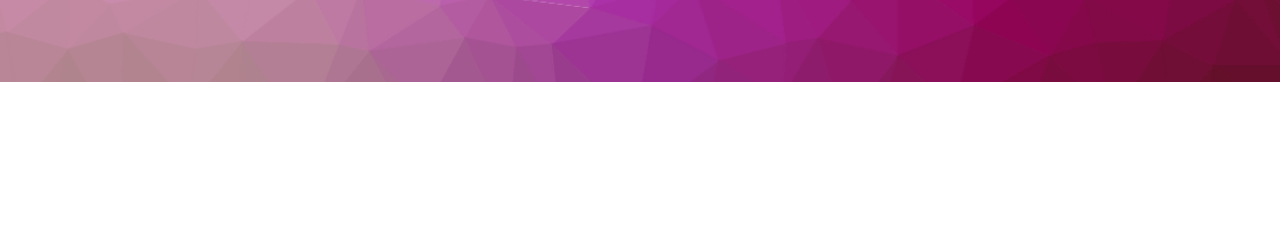
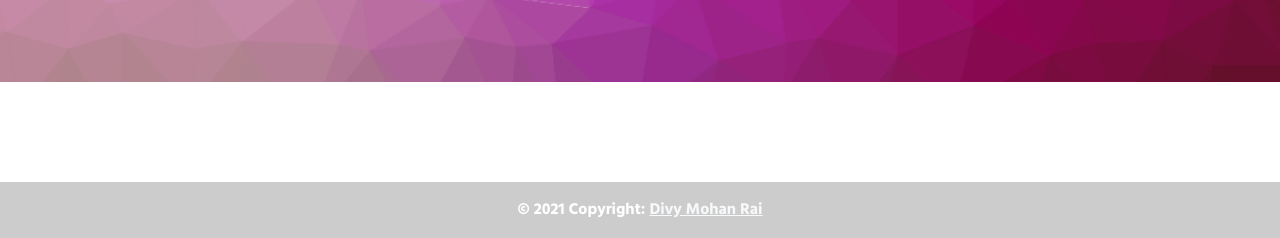
Before and after one commit to divy-14/Xmeme, a Django app: page / in a window 1280 px wide. Shown: the part 562-800 px from the top of the page. Run offline with Django 3.2, Linux system fonts and the light colour scheme; some libraries are stand-ins or nearby versions.

Commit message:
added footer

```diff
--- a/postmeme/templates/postmeme/base.html
+++ b/postmeme/templates/postmeme/base.html
@@ -44,6 +44,7 @@
       }
     </style>
 
+    <div class="wrapper">
       <nav id="topNav" class="navbar navbar-expand-lg navbar-light">
         <div class="container">
           <a class="navbar-brand" href="{% url 'postmeme-home' %}">
@@ -72,6 +73,21 @@
       <div class="container">
         {% block content %}{% endblock %}
       </div>
+
+      <footer class="fixed-bottom text-center text-lg-start">
+        <!-- Copyright -->
+        <div class="text-center p-3" style="background-color: rgba(0, 0, 0, 0.2); color: white;">
+            © 2021 Copyright:
+          <a class="text-light" href="https://divymr.tech/" target="_blank">Divy Mohan Rai</a>
+        </div>
+        <!-- Copyright -->
+      </footer>
+
+      </style>
+    </div>
+
+
+
     <!-- Optional JavaScript; choose one of the two! -->
     <script src="https://code.jquery.com/jquery-3.2.1.slim.min.js" integrity="sha384-KJ3o2DKtIkvYIK3UENzmM7KCkRr/rE9/Qpg6aAZGJwFDMVNA/GpGFF93hXpG5KkN" crossorigin="anonymous"></script>
     <script src="https://cdnjs.cloudflare.com/ajax/libs/popper.js/1.12.9/umd/popper.min.js" integrity="sha384-ApNbgh9B+Y1QKtv3Rn7W3mgPxhU9K/ScQsAP7hUibX39j7fakFPskvXusvfa0b4Q" crossorigin="anonymous"></script>
```
Lines whose indentation alone changed are shown as unchanged.
